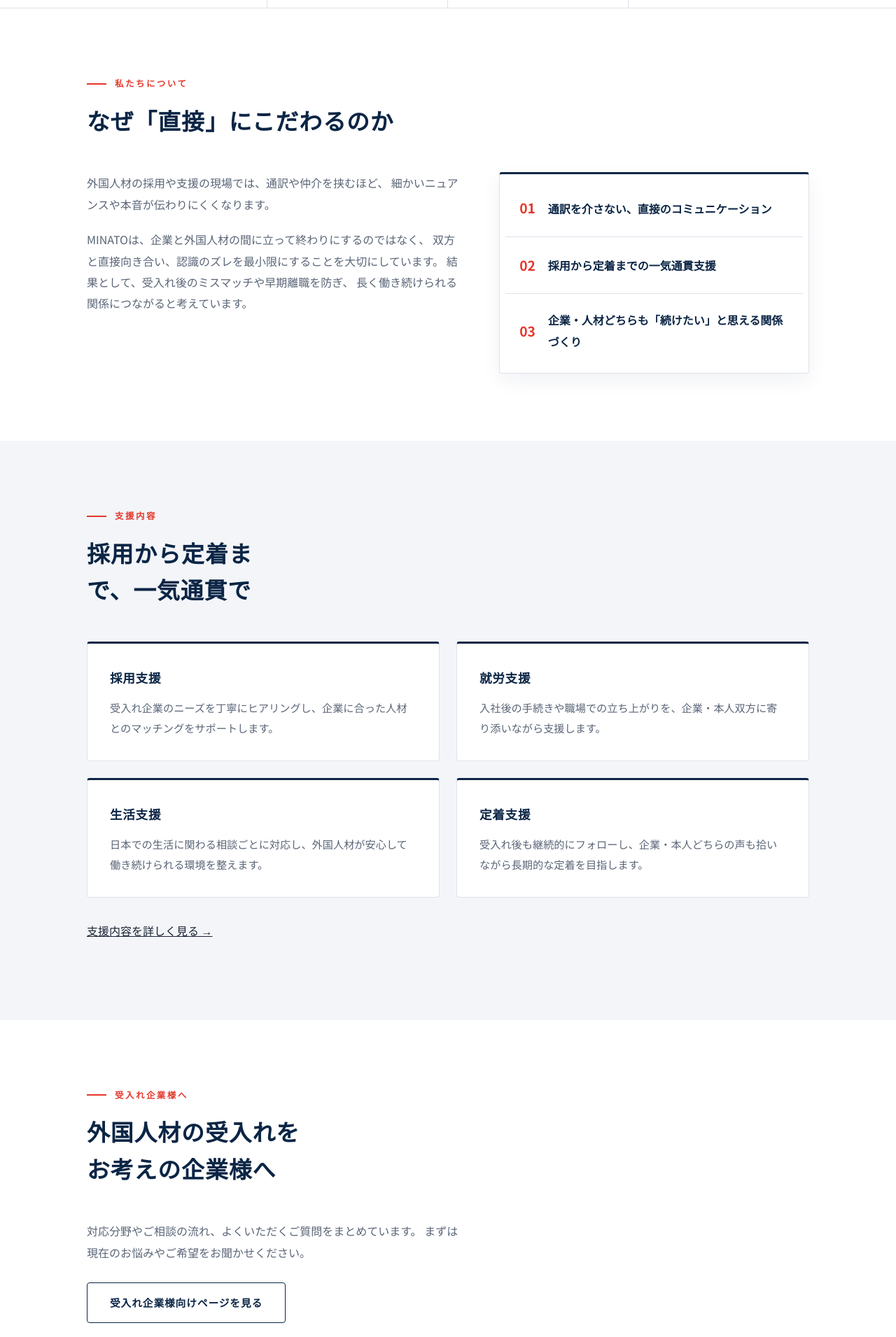
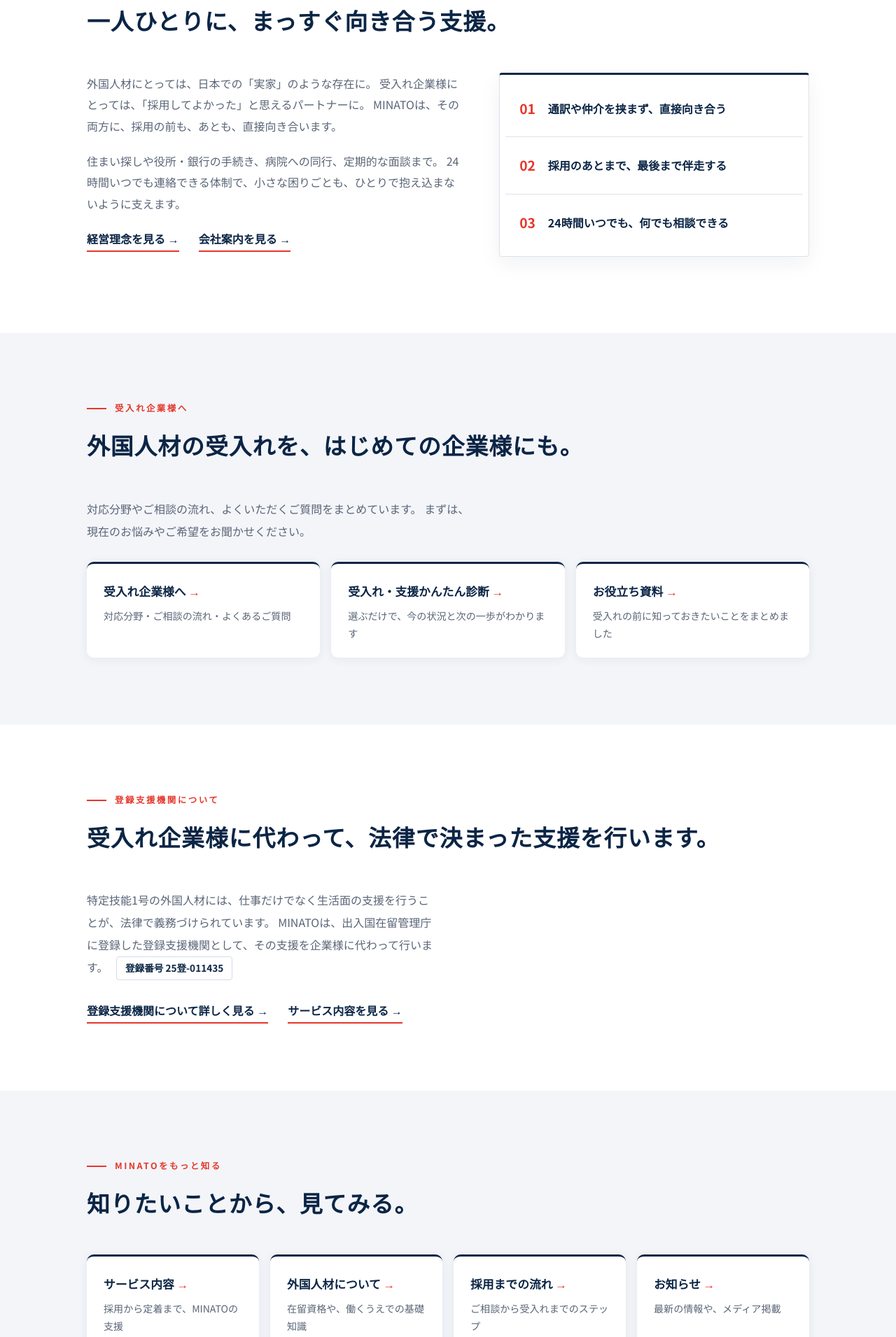
Before and after one commit to minatogrouphr-debug/minato.group.hr, a plain HTML site: page index.html in a window 1280 px wide. Shown: the part 889-2800 px from the top of the page at 70% size. Drawn offline with Linux system fonts and the light colour scheme.

Commit message:
Add files via upload

```diff
--- a/index.html
+++ b/index.html
@@ -48,10 +48,9 @@
   <section id="top" class="hero hero-photo">
     <div class="wrap hero-inner">
       <p class="eyebrow">登録支援機関 MINATO</p>
-      <h1>通訳を介さず、直接。<br>採用から定着まで、<wbr>確かな支援を。</h1>
+      <h1>「ここなら安心」を、<wbr>日本中に。</h1>
       <p class="hero-lead">
-        外国人材の採用支援から、就労・生活・定着まで。<br>
-        企業にとっても、外国人材にとっても「続けたい」と思える関係づくりを、確かな実績で支えます。
+        ひとりに、ならない日本へ。<wbr>採用の前も、あとも、最後まで。
       </p>
 
     </div>
@@ -89,73 +88,83 @@
   <section id="about" class="section">
     <div class="wrap">
       <p class="section-label">私たちについて</p>
-      <h2 class="section-title">なぜ「直接」にこだわるのか</h2>
+      <h2 class="section-title">一人ひとりに、<wbr>まっすぐ向き合う支援。</h2>
       <div class="about-grid">
         <div class="about-text">
           <p>
-            外国人材の採用や支援の現場では、通訳や仲介を挟むほど、
-            細かいニュアンスや本音が伝わりにくくなります。
+            外国人材にとっては、日本での「実家」のような存在に。
+            受入れ企業様にとっては、「採用してよかった」と思えるパートナーに。
+            MINATOは、その両方に、採用の前も、あとも、直接向き合います。
           </p>
           <p>
-            MINATOは、企業と外国人材の間に立って終わりにするのではなく、
-            双方と直接向き合い、認識のズレを最小限にすることを大切にしています。
-            結果として、受入れ後のミスマッチや早期離職を防ぎ、
-            長く働き続けられる関係につながると考えています。
+            住まい探しや役所・銀行の手続き、病院への同行、定期的な面談まで。
+            24時間いつでも連絡できる体制で、小さな困りごとも、ひとりで抱え込まないように支えます。
+          </p>
+          <p class="top-links">
+            <a href="philosophy.html">経営理念を見る &rarr;</a>
+            <a href="company.html">会社案内を見る &rarr;</a>
           </p>
         </div>
         <div class="about-card">
           <div class="about-card-item">
             <span class="num">01</span>
-            <span class="label">通訳を介さない、直接のコミュニケーション</span>
+            <span class="label">通訳や仲介を挟まず、直接向き合う</span>
           </div>
           <div class="about-card-item">
             <span class="num">02</span>
-            <span class="label">採用から定着までの一気通貫支援</span>
+            <span class="label">採用のあとまで、最後まで伴走する</span>
           </div>
           <div class="about-card-item">
             <span class="num">03</span>
-            <span class="label">企業・人材どちらも「続けたい」と思える関係づくり</span>
+            <span class="label">24時間いつでも、何でも相談できる</span>
           </div>
         </div>
       </div>
     </div>
   </section>
 
-  <section id="service" class="section section-alt">
+  <section id="companies" class="section section-alt">
     <div class="wrap">
-      <p class="section-label">支援内容</p>
-      <h2 class="section-title">採用から定着まで、一気通貫で</h2>
-      <div class="service-grid">
-        <div class="service-card">
-          <h3>採用支援</h3>
-          <p>受入れ企業のニーズを丁寧にヒアリングし、企業に合った人材とのマッチングをサポートします。</p>
-        </div>
-        <div class="service-card">
-          <h3>就労支援</h3>
-          <p>入社後の手続きや職場での立ち上がりを、企業・本人双方に寄り添いながら支援します。</p>
-        </div>
-        <div class="service-card">
-          <h3>生活支援</h3>
-          <p>日本での生活に関わる相談ごとに対応し、外国人材が安心して働き続けられる環境を整えます。</p>
-        </div>
-        <div class="service-card">
-          <h3>定着支援</h3>
-          <p>受入れ後も継続的にフォローし、企業・本人どちらの声も拾いながら長期的な定着を目指します。</p>
-        </div>
+      <p class="section-label">受入れ企業様へ</p>
+      <h2 class="section-title">外国人材の受入れを、<wbr>はじめての企業様にも。</h2>
+      <p class="top-lead">
+        対応分野やご相談の流れ、よくいただくご質問をまとめています。
+        まずは、現在のお悩みやご希望をお聞かせください。
+      </p>
+      <div class="link-cards">
+        <a href="for-companies.html" class="link-card"><strong>受入れ企業様へ</strong><span>対応分野・ご相談の流れ・よくあるご質問</span></a>
+        <a href="shindan.html" class="link-card"><strong>受入れ・支援かんたん診断</strong><span>選ぶだけで、今の状況と次の一歩がわかります</span></a>
+        <a href="materials.html" class="link-card"><strong>お役立ち資料</strong><span>受入れの前に知っておきたいことをまとめました</span></a>
       </div>
-      <p style="margin-top:32px;"><a href="service.html">支援内容を詳しく見る &rarr;</a></p>
     </div>
   </section>
 
-  <section class="section">
+  <section id="registered" class="section">
     <div class="wrap">
-      <p class="section-label">受入れ企業様へ</p>
-      <h2 class="section-title">外国人材の受入れをお考えの企業様へ</h2>
-      <p style="color:var(--text-soft); max-width:60ch; margin:0 0 28px;">
-        対応分野やご相談の流れ、よくいただくご質問をまとめています。
-        まずは現在のお悩みやご希望をお聞かせください。
+      <p class="section-label">登録支援機関について</p>
+      <h2 class="section-title">受入れ企業様に代わって、<wbr>法律で決まった支援を行います。</h2>
+      <p class="top-lead">
+        特定技能1号の外国人材には、仕事だけでなく生活面の支援を行うことが、法律で義務づけられています。
+        MINATOは、出入国在留管理庁に登録した登録支援機関として、その支援を企業様に代わって行います。
+        <span class="top-reg">登録番号 25登-011435</span>
       </p>
-      <a href="for-companies.html" class="btn btn-ghost">受入れ企業様向けページを見る</a>
+      <p class="top-links">
+        <a href="registered-support.html">登録支援機関について詳しく見る &rarr;</a>
+        <a href="service.html">サービス内容を見る &rarr;</a>
+      </p>
+    </div>
+  </section>
+
+  <section class="section section-alt">
+    <div class="wrap">
+      <p class="section-label">MINATOをもっと知る</p>
+      <h2 class="section-title">知りたいことから、<wbr>見てみる。</h2>
+      <div class="link-cards link-cards-4">
+        <a href="service.html" class="link-card"><strong>サービス内容</strong><span>採用から定着まで、MINATOの支援</span></a>
+        <a href="foreign-workers.html" class="link-card"><strong>外国人材について</strong><span>在留資格や、働くうえでの基礎知識</span></a>
+        <a href="flow.html" class="link-card"><strong>採用までの流れ</strong><span>ご相談から受入れまでのステップ</span></a>
+        <a href="news.html" class="link-card"><strong>お知らせ</strong><span>最新の情報や、メディア掲載</span></a>
+      </div>
     </div>
   </section>
 
--- a/style.css
+++ b/style.css
@@ -1729,3 +1729,84 @@ p, li, dd { line-break: strict; text-wrap: pretty; }
   .hero h1 { word-break: keep-all; overflow-wrap: anywhere; }
 }
 .phil-big, .phil-sub, .phil-lead, .phil-body p { word-break: keep-all; overflow-wrap: anywhere; }
+/* ===== トップページ：リンクカード ===== */
+.top-lead { max-width: 62ch; margin: 0 0 28px; color: var(--text-soft); line-height: 2; }
+.top-reg { display: inline-block; margin-left: 8px; padding: 2px 12px; font-size: 0.85rem; font-weight: 700; color: var(--navy); background: #fff; border: 1px solid #d5dce8; border-radius: 4px; }
+.top-links { display: flex; flex-wrap: wrap; gap: 8px 28px; margin: 22px 0 0; }
+.top-links a { font-weight: 700; color: var(--navy); text-decoration: none; border-bottom: 2px solid var(--red); padding-bottom: 2px; }
+.link-cards { display: grid; gap: 16px; }
+.link-card { display: block; padding: 24px 24px 22px; background: #fff; border-radius: 10px; border-top: 3px solid var(--navy); box-shadow: 0 2px 14px rgba(11, 37, 69, 0.07); text-decoration: none; transition: transform 0.15s, box-shadow 0.15s; }
+.link-card:hover { transform: translateY(-3px); box-shadow: 0 6px 20px rgba(11, 37, 69, 0.12); }
+.link-card strong { display: block; margin-bottom: 6px; font-size: 1.05rem; color: var(--navy); }
+.link-card strong::after { content: " \2192"; color: var(--red); }
+.link-card span { display: block; font-size: 0.88rem; line-height: 1.8; color: var(--text-soft); }
+@media (min-width: 780px) {
+  .link-cards { grid-template-columns: repeat(3, 1fr); }
+  .link-cards-4 { grid-template-columns: repeat(4, 1fr); }
+}
+/* トップページの見出し：途中で折れないように */
+#about .section-title, #companies .section-title, #registered .section-title, main > section:not([id]) .section-title { max-width: none; word-break: keep-all; overflow-wrap: anywhere; }
+.about-card-item .label { word-break: keep-all; overflow-wrap: anywhere; }
+/* ===== スマホ表示：余白をつめる（最後に書いて優先させる） ===== */
+@media (max-width: 779px) {
+  .wrap { padding: 0 18px; }
+
+  .header-inner { height: 58px; }
+  .logo img { height: 46px; }
+
+  section.hero,
+  section.hero.hero-photo { padding: 60px 0 52px; }
+  section.hero.hero-sub,
+  section.hero.hero-sub.hero-photo { padding: 40px 0 36px; }
+  .hero h1 { font-size: clamp(1.6rem, 7vw, 2rem); line-height: 1.5; margin-bottom: 16px; }
+  .hero-lead { font-size: 0.95rem; margin-bottom: 26px; }
+  .hero-sub .hero-lead { margin-bottom: 0; }
+  .eyebrow { margin-bottom: 16px; }
+  .hero-cta { gap: 10px; }
+
+  .stat { padding: 22px 10px; }
+  .stat-num { font-size: 1.9rem; }
+  .stat-num.stat-text { font-size: 1.2rem; }
+  .stat-label { font-size: 0.78rem; }
+
+  .section { padding: 52px 0; }
+  .section-title { font-size: 1.4rem; line-height: 1.5; margin-bottom: 26px; }
+  .section-label { margin-bottom: 10px; }
+  .section-lead { margin-bottom: 22px; }
+  .page-cta .btn { margin-top: 0; }
+
+  .feature, .timeline li, .visa-card, .cost-box { padding: 18px 16px; }
+  .feature-list, .timeline, .support-list, .visa-cards { gap: 12px; }
+  .timeline li { margin-bottom: 14px; }
+  .benefit, .num-card, .check-list li { padding: 14px 16px; }
+  .check-list li { padding-left: 50px; }
+  .support-list li { padding: 14px 14px; }
+  .support-phase { margin-bottom: 20px; }
+  .reg-banner { margin-top: 22px; padding: 20px 14px; }
+  .lang-frame { padding: 12px; }
+  .lang-box { padding: 22px 14px; }
+  .lang-text { margin-bottom: 20px; }
+  .intro-2col { gap: 20px; }
+  .compare th, .compare td { padding: 10px 12px; }
+  .form { padding: 22px 16px; }
+
+  .site-footer { padding: 30px 0; }
+  .logo-footer img { height: 64px; }
+  .footer-inner { gap: 12px; }
+}
+/* スマホ：実績の4つを、横1列にコンパクトに */
+@media (max-width: 779px) {
+  .stats-grid { grid-template-columns: repeat(4, 1fr); }
+  .stat,
+  .stat:nth-child(2n),
+  .stat:nth-last-child(-n+2) {
+    padding: 14px 3px;
+    border-right: 1px solid var(--border);
+    border-bottom: none;
+  }
+  .stat:last-child { border-right: none; }
+  .stat-num { font-size: 1.4rem; line-height: 1.2; margin-bottom: 5px; }
+  .stat-num span { display: block; margin: 2px 0 0; font-size: 0.5em; line-height: 1.2; }
+  .stat-num.stat-text { font-size: 0.8rem; line-height: 1.35; padding: 0; margin-bottom: 5px; }
+  .stat-label { font-size: 0.6rem; line-height: 1.4; letter-spacing: 0; }
+}
```
